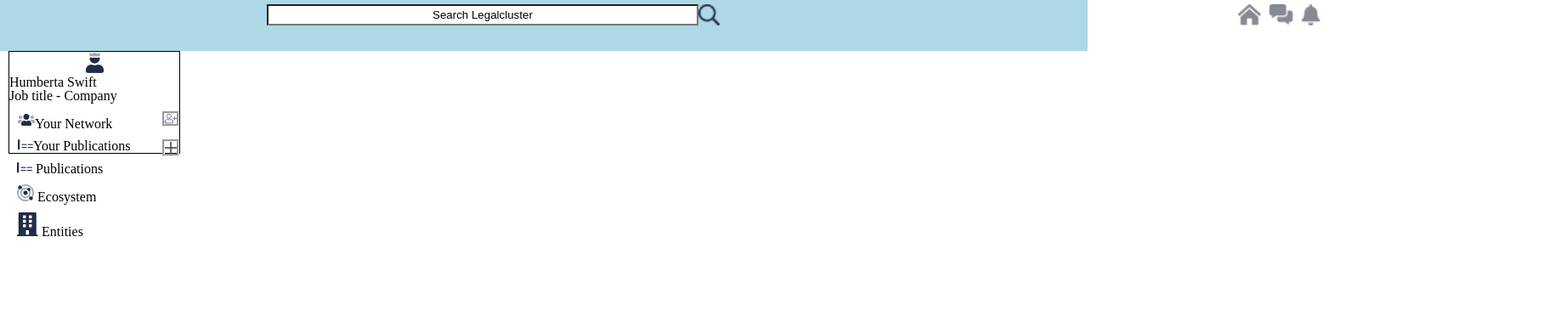
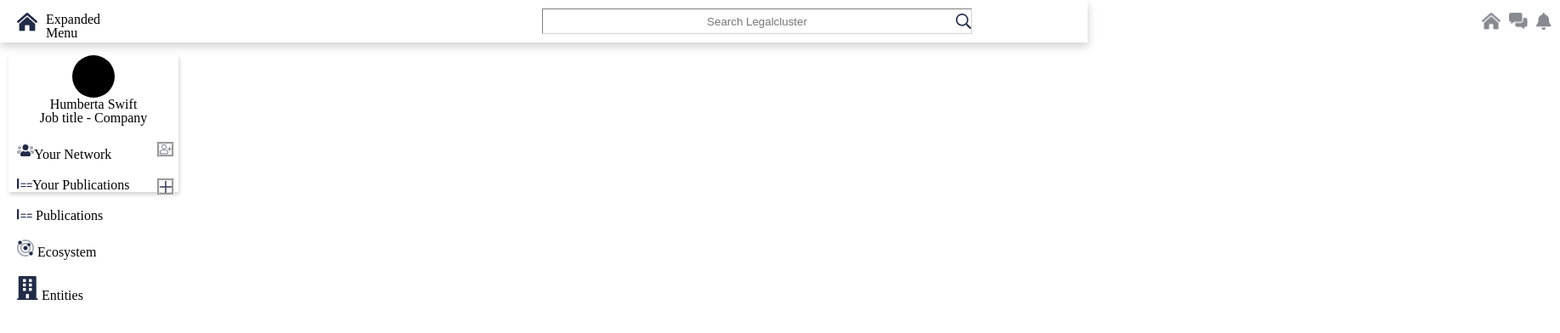
Before and after one commit to adamlup/react-lab, a React (Create React App) app in the folder my-app/: page / in a window 1280 px wide. Shown: the top 392 px of the page at 85% size, 1836 px wide, since content can reach past the window. Built offline with nearby package versions, Linux system fonts and the light colour scheme.

Commit message:
update top bar and left menu layout

```diff
--- a/my-app/src/components/LeftMenu/LeftMenu.tsx
+++ b/my-app/src/components/LeftMenu/LeftMenu.tsx
@@ -10,29 +10,28 @@ const Wrapper2 = styled(Wrapper)`
 
 const InnerWrapper = styled.div`
     width: 300px;
+    margin-top: 15px;
     background: ${Colors.white};
 `;
 
 const LowerIcons = styled.div`
     align-items: center;
-    padding-top: 10px;
+    padding-top: 20px;
 `;
 
 const CustomImg = styled.img`
-    padding-left: 20px;
+    margin-left: 20px;
 `;
 
 const Profile = styled.div`
     width: 200px;
-    border: 1px solid black;
     background: white;
+    margin-left: 10px;
+    box-shadow: 1px 3px 5px lightgrey;
 `;
 
 const ProfileImg = styled.img``;
 
-const ProfileContainer = styled.div`
-    padding-left: 10px;
-`;
 
 const ProfileLeftIcons = styled.img`
     padding-left: 10px;
@@ -45,22 +44,34 @@ const ProfileRightIcons = styled.img`
 const ProfileRightIconsContainer = styled.div`
     float:right;
     border: groove;
+    margin-right: 5px;
 `;
 
 const ProfileImgContainer = styled.div`
-    text-align:center;
+    height: 50px;
+    width: 50px;
+    background: black;
+    border-radius: 50%;
+    margin-left: 75px;
+`;
+
+const ProfileName = styled.div`
+    text-align: center;
+`;
+
+const ProfileJob = styled.div`
+    text-align: center;
 `;
 
 export const LeftMenu: FC = () => {
     return(
         <InnerWrapper>
-            <ProfileContainer>
                 <Profile>
                     <ProfileImgContainer>
-                        <ProfileImg src="./media/icons/administration.png" />
+
                     </ProfileImgContainer>
-                    <div>Humberta Swift</div>
-                    <div>Job title - Company</div>
+                    <ProfileName>Humberta Swift</ProfileName>
+                    <ProfileJob>Job title - Company</ProfileJob>
                     <LowerIcons>
                         <ProfileLeftIcons src="./media/icons/network.png" />
                         Your Network
@@ -72,7 +83,6 @@ export const LeftMenu: FC = () => {
                         <ProfileRightIconsContainer><ProfileRightIcons src="./media/icons/plus.png" /> </ProfileRightIconsContainer>
                     </LowerIcons>
                 </Profile>
-            </ProfileContainer>
             <LowerIcons>
                 <CustomImg src="./media/icons/publications.png" /> Publications
             </LowerIcons>
--- a/my-app/src/components/TopNav/TopNav.tsx
+++ b/my-app/src/components/TopNav/TopNav.tsx
@@ -7,31 +7,35 @@ import { ExpandedMenu } from './ExpandedMenu';
 
 const Wrapper2 = styled(Wrapper)`
     display: flex;
-    height: 50px;
-    background: lightblue;
-    justify-content: center;
+    height: 40px;
+    background: ${Colors.white};
+    box-shadow: 1px 5px 10px lightgrey;
 `;
 
 const InnerWrapper = styled.div`
     display: flex;
-    justify-content: center;
     width: 100%;
-    height: 25px;
-    background: lightblue;
+    height: 30px;
+    background: ${Colors.white};
 `;
 
 const RightIcons = styled.div`
     padding-left: 600px;
     display: flex;
+    margin-top: 10px;
 `;
 
 const LeftIcons = styled.div`
+    margin-left: 15px;
+    margin-top: 10px;
 `;
 
 
 const InputWrapper = styled.div`
     display: flex;
     padding-left: 500px;
+    margin-top: 5px;
+    height: 30px;
 `;
 
 const CustomImg = styled.img`
@@ -41,9 +45,16 @@ const CustomImg = styled.img`
 const CustomInput = styled.input`
     text-align: center;
     width: 500px;
-    background: ${Colors.white};
+    background: url(./media/icons/search.png) no-repeat;
+    background-position: right;
+    border-width: 1px;
+    border-color: lightgrey;
 `;
 
+const ExpanMenu = styled.div`
+    padding-right: 20px;
+    margin-top: 10px;
+`;
 
 export const TopNav: FC = () =>{
     return(
@@ -52,12 +63,11 @@ export const TopNav: FC = () =>{
                 <LeftIcons>
                     <CustomImg src="./media/icons/house2.png" />
                 </LeftIcons>
-                <div>
+                <ExpanMenu>
                     <ExpandedMenu />
-                </div>
+                </ExpanMenu>
                 <InputWrapper>
-                    <CustomInput type="text" value="Search Legalcluster" />
-                    <CustomImg src="./media/icons/search.png" alt="" title="" />
+                    <CustomInput type="text" placeholder="Search Legalcluster" />
                 </InputWrapper>
                 <RightIcons>
                     <CustomImg src="./media/icons/house.png" />
```
